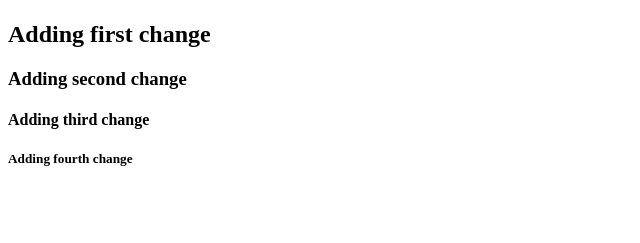
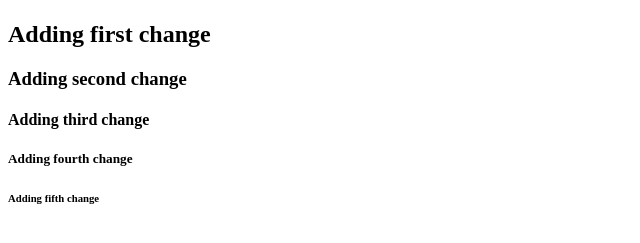
Before and after one commit to DarkSafeguard/donut, a plain HTML site: page index.html in a window 1280 px wide. Shown: the part 59-302 px from the top of the page, without its empty margins (0-640 px from the left). Drawn offline with Linux system fonts and the light colour scheme.

Commit message:
adding file to donut project

```diff
--- a/index.html
+++ b/index.html
@@ -10,5 +10,6 @@
 <h3>Adding second change</h3>
 <h4>Adding third change</h4>
 <h5>Adding fourth change</h5>
+<h6>Adding fifth change</h6>
 </body>
 </html>
```
